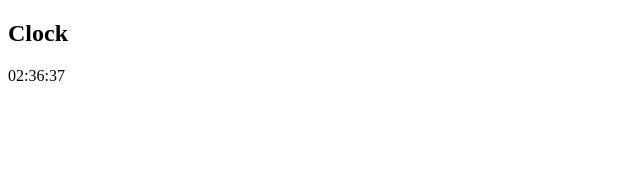
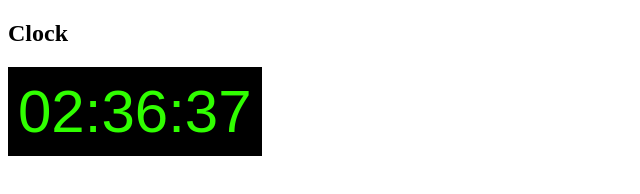
Before and after one commit to kjng/angularjs-clock, a plain HTML site: page index.html in a window 1280 px wide. Shown: the whole page, without its empty margins (0-640 px from the left). Drawn offline with nearby package versions, Linux system fonts and the light colour scheme.

Commit message:
Complete simple AngularJS clock

```diff
--- a/index.html
+++ b/index.html
@@ -11,7 +11,7 @@
   <h2>Clock</h2>
 
   <div ng-controller="ClockController as clock" class="clock-box">
-    <p>{{ clock.time | date:'HH:mm:ss' }}</p>
+    <span class="clock-text">{{ clock.time | date:'HH:mm:ss' }}</span>
   </div>
 </body>
 </html>
--- a/style.css
+++ b/style.css
@@ -0,0 +1,10 @@
+.clock-box {
+  background-color: black;
+  display: inline-block;
+  padding: 10px;
+}
+.clock-text {
+  color: #30FF00;
+  font-size: 60px;
+  font-family: sans-serif;
+}
```
